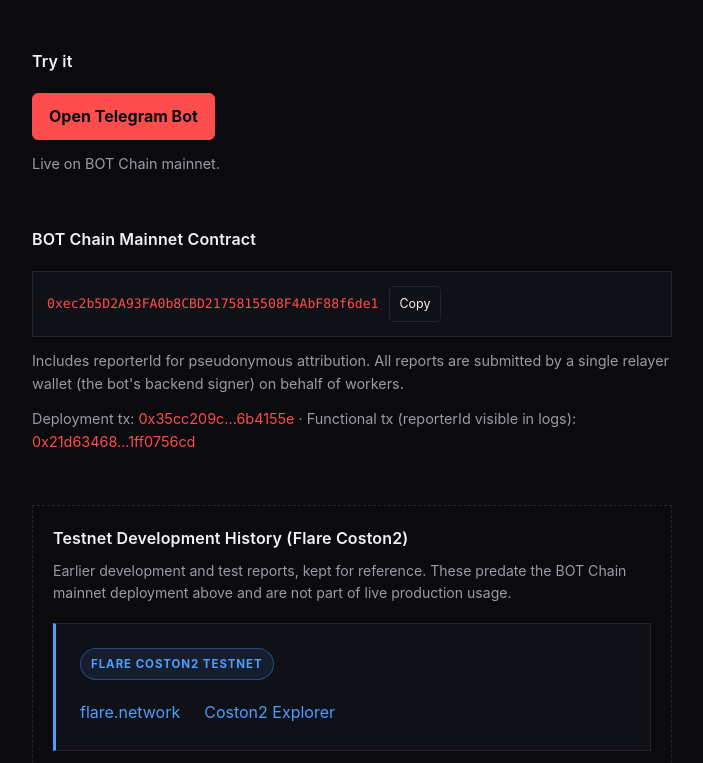
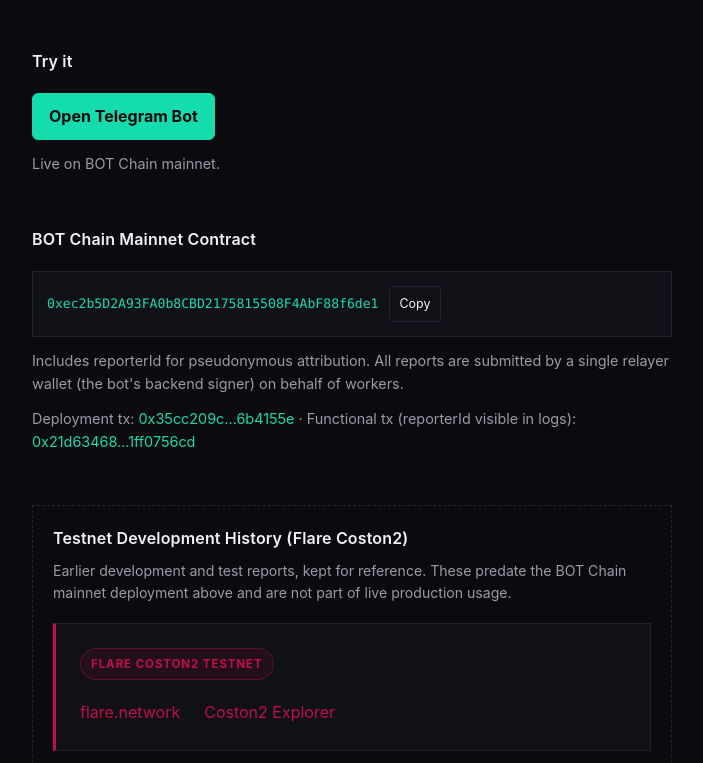
Before and after one commit to solocreativeone/safety_incident_log, a website: page index.html in a window 1280 px wide. Shown: the part 452-1215 px from the top of the page, without its empty margins (288-991 px from the left). Drawn offline with Linux system fonts and the light colour scheme.

Commit message:
Change accent colors in index.html

```diff
--- a/index.html
+++ b/index.html
@@ -12,10 +12,10 @@
       --border: #24242d;
       --text: #f2f2f4;
       --muted: #9b9ba5;
-      --accent: #ff4d4d;
-      --accent-soft: rgba(255, 77, 77, 0.1);
-      --accent2: #4d9dff;
-      --accent2-soft: rgba(77, 157, 255, 0.1);
+      --accent: #14dcac;
+      --accent-soft: rgba(20, 220, 172, 0.1);
+      --accent2: #c10f45;
+      --accent2-soft: rgba(193, 15, 69, 0.1);
     }
 
     * {
@@ -96,7 +96,7 @@
       display: inline-block;
       margin-bottom: 20px;
       padding: 6px 10px;
-      border: 1px solid rgba(255, 77, 77, 0.35);
+      border: 1px solid rgba(20, 220, 172, 0.35);
       border-radius: 999px;
       background: var(--accent-soft);
       color: var(--accent);
@@ -107,7 +107,7 @@
     }
 
     .badge.testnet {
-      border-color: rgba(77, 157, 255, 0.35);
+      border-color: rgba(193, 15, 69, 0.35);
       background: var(--accent2-soft);
       color: var(--accent2);
     }
@@ -145,7 +145,7 @@
 
     .try-link:hover,
     .try-link:focus-visible {
-      background: #ff6666;
+      background: #3fe8c4;
       text-decoration: none;
     }
 
```
